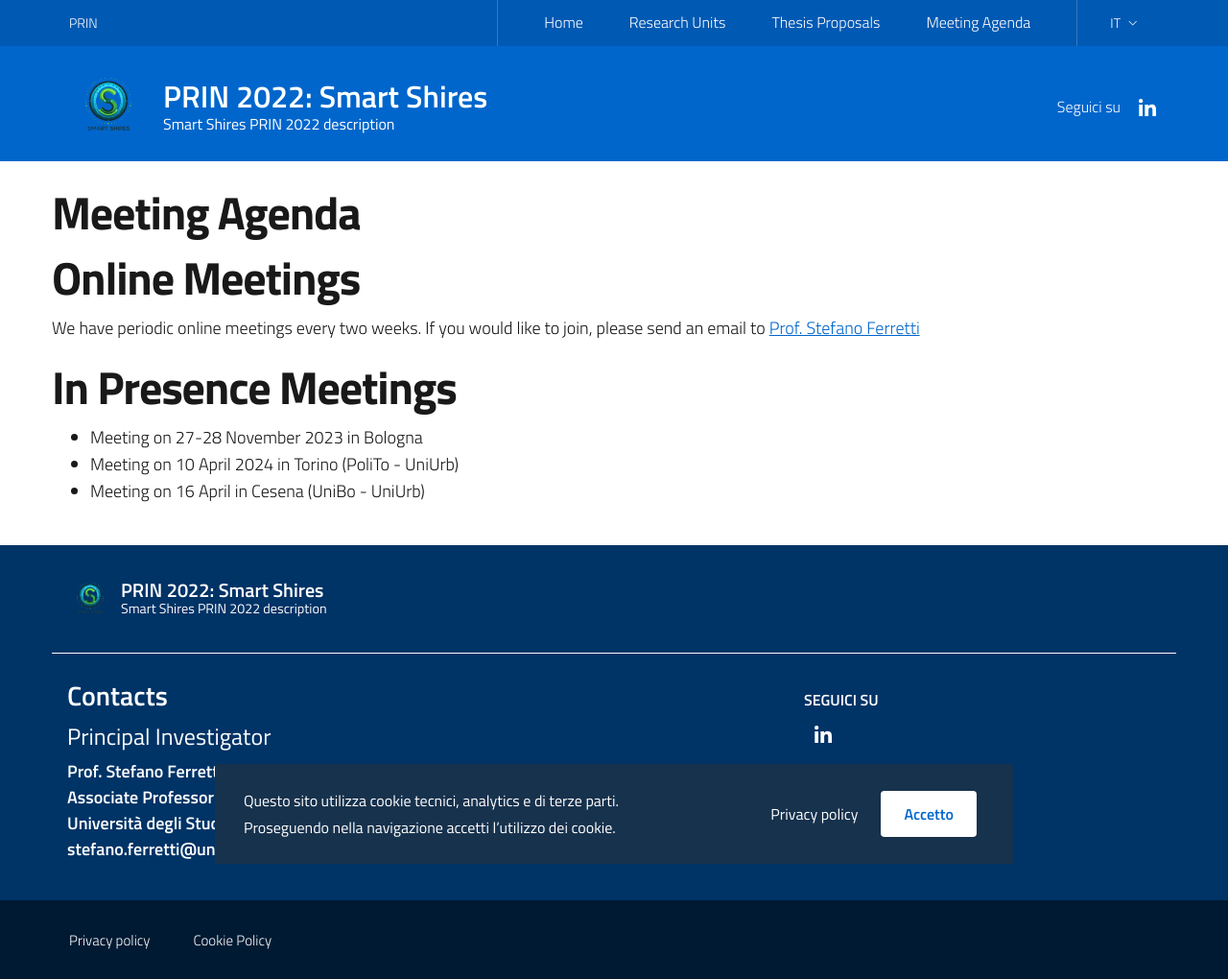
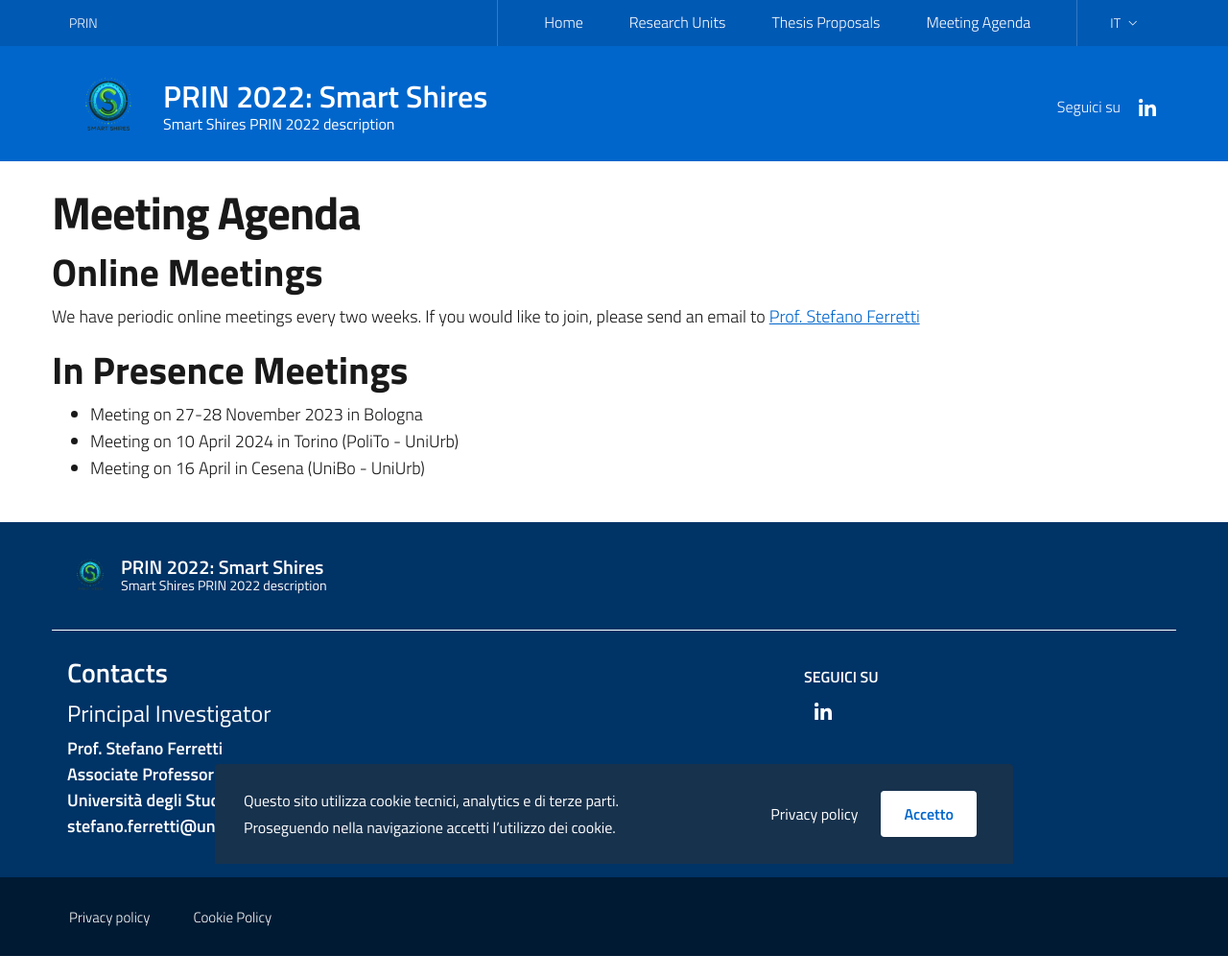
Before and after one commit to smartshires/smartshires.github.io, a Jekyll site: the page built from it/meeting-agenda.md, in a window 1280 px wide. Shown: the whole page at 96% size. Built offline with Jekyll 4.4.1, drawn with Linux system fonts in a browser that asks for light colours; after the commit the page ends 996 px from its top, so only the background shows below that.

```diff
--- a/it/meeting-agenda.md
+++ b/it/meeting-agenda.md
@@ -6,11 +6,11 @@ ref: meeting-agenda
 permalink: /it/meeting-agenda
 ---
 
-# Online Meetings
+## Online Meetings
 
 We have periodic online meetings every two weeks. If you would like to join, please send an email to [Prof. Stefano Ferretti](mailto:stefano.ferretti@uniurb.it)
 
-# In Presence Meetings
+## In Presence Meetings
 
 - Meeting on 27-28 November 2023 in Bologna
 - Meeting on 10 April 2024 in Torino (PoliTo - UniUrb)
```
